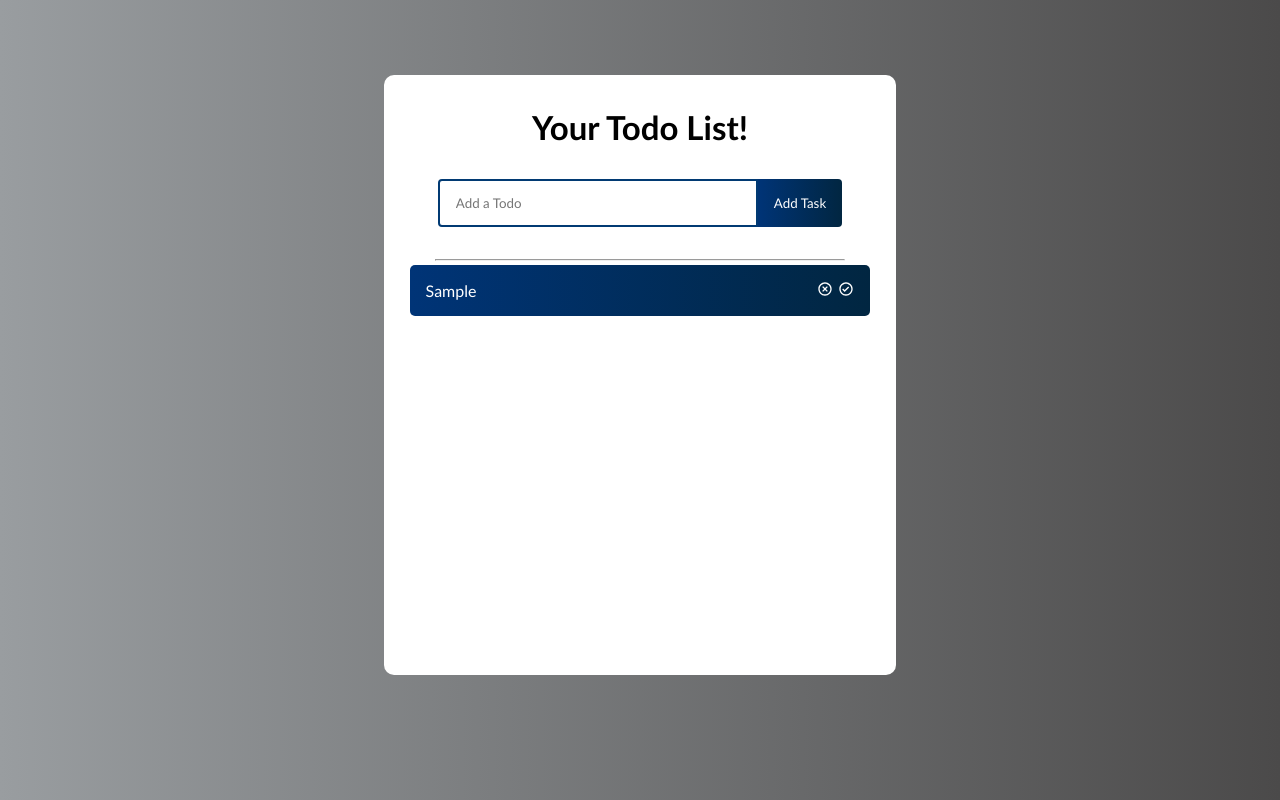
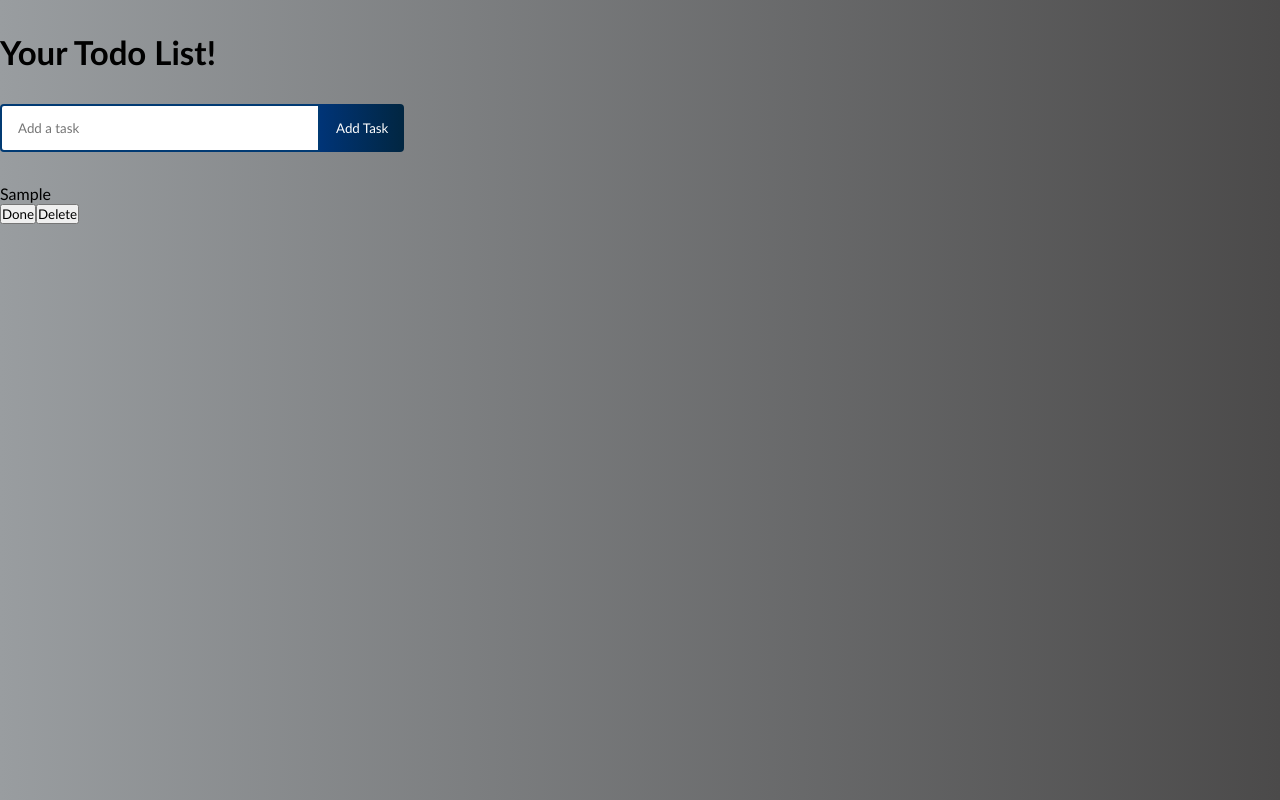
Before and after one commit to JuginMuz/Todo-List, a React (Create React App) app: page / in a window 1280 px wide. Both pictures are taken after typing "Sample" into the empty fields and a click on the button "Add Task". Built offline with nearby package versions, Linux system fonts and the light colour scheme.

Commit message:
Fixing the errors

```diff
--- a/package.json
+++ b/package.json
@@ -8,6 +8,7 @@
     "@testing-library/user-event": "^13.5.0",
     "react": "^18.2.0",
     "react-dom": "^18.2.0",
+    "react-icons": "^5.5.0",
     "react-scripts": "5.0.1",
     "web-vitals": "^2.1.4"
   },
--- a/src/App.js
+++ b/src/App.js
@@ -1,55 +1,56 @@
-import { useState } from "react";
+import React, { useState, useEffect } from "react";
 import TodoForm from "./components/TodoForm";
 import TodoItem from "./components/TodoItem";
-
 import "./App.css";
 
-function App() {
-  const [todos, setTodos] = useState([]);
+// (optional) simple persistence so you can see items after reloads
+function loadTodos() {
+  try {
+    const raw = localStorage.getItem("todos");
+    return raw ? JSON.parse(raw) : [];
+  } catch {
+    return [];
+  }
+}
+function saveTodos(todos) {
+  try {
+    localStorage.setItem("todos", JSON.stringify(todos));
+  } catch {}
+}
+
+export default function App() {
+  const [todos, setTodos] = useState(() => loadTodos());
+
+  useEffect(() => { saveTodos(todos); }, [todos]);
 
   const addTodo = (text) => {
-    let id = 1;
-    if (todos.length > 0) {
-      id = todos[0].id + 1;
-    }
-
-    let todo = { id: id, text: text, completed: false };
-    let newTodos = [todo, ...todos];
-    setTodos(newTodos);
+    const trimmed = text.trim();
+    if (!trimmed) return;
+    const nextId = todos.length ? Math.max(...todos.map(t => t.id)) + 1 : 1;
+    const newTodo = { id: nextId, text: trimmed, completed: false };
+    // IMPORTANT: never mutate; don’t use push
+    setTodos(prev => [newTodo, ...prev]);
   };
 
-  const removeTodo = (id) => {
-    let updatedTodos = [...todos].filter((todo) => todo.id !== id);
-    setTodos(updatedTodos);
-  };
+  const removeTodo = (id) => setTodos(prev => prev.filter(t => t.id !== id));
 
-  const completeTodo = (id) => {
-    let updatedTodos = todos.map((todo) => {
-      if (todo.id === id) {
-        todo.completed = !todo.completed;
-      }
-      return todo;
-    });
-    setTodos(updatedTodos);
-  };
+  const toggleTodo = (id) =>
+    setTodos(prev => prev.map(t => t.id === id ? { ...t, completed: !t.completed } : t));
 
   return (
-    <div className="todo-app">
+    <div className="app">
       <h1>Your Todo List!</h1>
       <TodoForm addTodo={addTodo} />
-      <hr className="seperator" />
-      {todos.map((todo) => {
-        return (
+      <div className="todos">
+        {todos.map((todo) => (
           <TodoItem
-            completeTodo={completeTodo}
+            key={todo.id}
+            todo={todo}
             removeTodo={removeTodo}
-            todo={todo}
-            key={todo.id}
+            toggleTodo={toggleTodo}
           />
-        );
-      })}
+        ))}
+      </div>
     </div>
   );
 }
-
-export default App;
--- a/src/components/TodoForm.js
+++ b/src/components/TodoForm.js
@@ -1,22 +1,25 @@
 import React, { useState } from "react";
 
-export default function TodoForm(props) {
+export default function TodoForm({ addTodo }) {
   const [input, setInput] = useState("");
 
-  const handleSubmit = (e) => {
-    e.preventDefault()
-    props.addTodo(input)
-    setInput("")
-  }
+  const onSubmit = (e) => {
+    e.preventDefault();               // stop full page reload
+    if (!input.trim()) return;
+    addTodo(input);                   // CALL THE PARENT
+    setInput("");                     // clear the field
+  };
+
   return (
-    <form onSubmit={handleSubmit} className="todo-form">
+    <form onSubmit={onSubmit} className="todo-form">
       <input
+        className="todo-input"
+        placeholder="Add a task"
         value={input}
         onChange={(e) => setInput(e.target.value)}
-        className="todo-input"
-        placeholder="Add a Todo"
       />
-      <button type="submit" className="todo-button">Add Task</button>
+      {/* type=submit so the form's onSubmit runs */}
+      <button className="todo-button" type="submit">Add Task</button>
     </form>
   );
 }
--- a/src/components/TodoItem.js
+++ b/src/components/TodoItem.js
@@ -1,18 +1,17 @@
-import React from 'react'
-import { RiCloseCircleLine } from 'react-icons/ri'
-import { BiCheckCircle } from 'react-icons/bi'
+import React from "react";
 
-export default function TodoItem(props) {
-    const { todo, removeTodo, completeTodo } = props
-
-    return (
-    <div className={todo.completed ? "todo-row complete" : "todo-row"}>
-      {todo.text}
-      <div className='
-        iconContainer'>
-        <RiCloseCircleLine style= {{ marginRight: 5 }} onClick={() => removeTodo(todo.id)}/>
-        <BiCheckCircle onClick={() => completeTodo(todo.id)}/>
+export default function TodoItem({ todo, removeTodo, toggleTodo }) {
+  return (
+    <div className={`todo-item ${todo.completed ? "completed" : ""}`}>
+      <span>{todo.text}</span>
+      <div className="actions">
+        <button type="button" onClick={() => toggleTodo(todo.id)}>
+          {todo.completed ? "Undo" : "Done"}
+        </button>
+        <button type="button" onClick={() => removeTodo(todo.id)}>
+          Delete
+        </button>
       </div>
     </div>
-  )
+  );
 }
```
Also changed, not shown: 1 other file (tests, documents, lock files or other folders).
